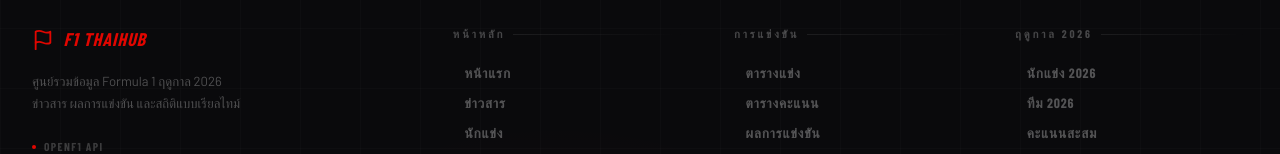
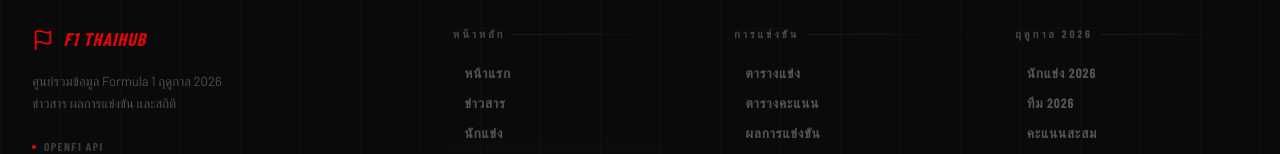
Before and after one commit to DreaMxickZ/F1-Racing-Thai-Hub-, a React (Vite) app: page /login in a window 1280 px wide. Shown: the part 896-1050 px from the top of the page. Built offline with nearby package versions, Linux system fonts and the light colour scheme; a web font is replaced by a local one.

Commit message:
edit footer

```diff
--- a/src/components/Footer.jsx
+++ b/src/components/Footer.jsx
@@ -159,7 +159,7 @@ const Footer = () => {
             </div>
             <p className="ft-desc">
               ศูนย์รวมข้อมูล Formula 1 ฤดูกาล 2026<br/>
-              ข่าวสาร ผลการแข่งขัน และสถิติแบบเรียลไทม์
+              ข่าวสาร ผลการแข่งขัน และสถิติ
             </p>
             <div className="ft-sources">
               <span className="ft-source-item"><span className="ft-source-dot" />OpenF1 API</span>
```
